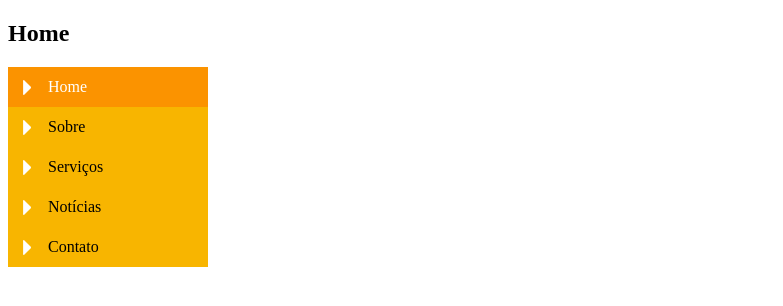
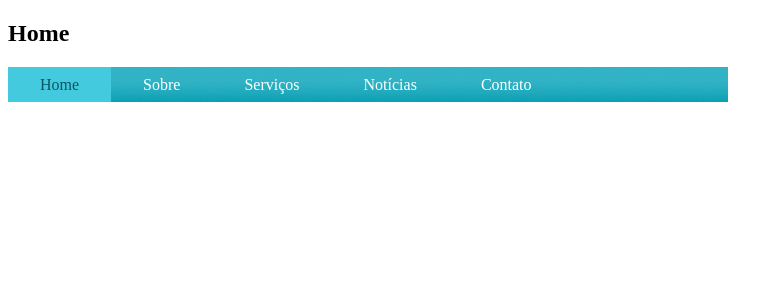
Before and after one commit to marcioliveira/css3-intermadiario-avancado, a plain HTML site: page index.html in a window 1280 px wide. Shown: the whole page, without its empty margins (0-783 px from the left). Drawn offline with Linux system fonts and the light colour scheme.

Commit message:
barra horizontal

```diff
--- a/css/estilo.css
+++ b/css/estilo.css
@@ -102,7 +102,8 @@ li {
 	border: 1px solid red;
 	background: url(../imagens/seta.png) no-repeat left center;
 }
-*/
+
+****Barra de navegacao vertical com marcacao na pagina atual************************
 
 ul {
   margin: 0;
@@ -122,7 +123,7 @@ ul a {
 }
 
 a:hover {
-  background-position: right bottom; /*movimenta a imagem*/
+  background-position: right bottom; /*movimenta a imagem
   background-color: #f99200;
   color: #fff;
 }
@@ -132,7 +133,51 @@ a:hover {
 #servicos #navegacao .servicos a,
 #noticias #navegacao .noticias a,
 #contato #navegacao .contato a {
-  background-position: right bottom; /*movimenta a imagem*/
+  background-position: right bottom; /*movimenta a imagem
   background-color: #f99200;
   color: #fff;
 }
+
+*/
+/**************************************************
+********Barra de navegação horizontal**********/
+
+ul {
+  margin: 0;
+  padding: 0;
+  list-style: none;
+  width: 720px;
+  background: #fff url(../imagens/fundo-horizontal.png) repeat-x;
+  float: left;
+}
+
+ul li {
+  float: left;
+}
+
+ul a {
+  display: block;
+  padding: 0 2em;
+  line-height: 2.2em;
+  text-decoration: none;
+  color: #fff;
+  background: url(../imagens/divisor.png) repeat-y le;
+}
+
+.primeiro {
+  background: none;
+}
+
+ul a:hover {
+  color: #085662;
+  background: #44cade;
+}
+
+#home #navegacao .home a,
+#sobre #navegacao .sobre a,
+#servicos #navegacao .servicos a,
+#noticias #navegacao .noticias a,
+#contato #navegacao .contato a {
+  color: #085662;
+  background: #44cade;
+}
--- a/index.html
+++ b/index.html
@@ -1,7 +1,7 @@
 <!DOCTYPE html>
 <html>
   <head>
-    <title>Navegação vertical</title>
+    <title>Navegação Horizontal</title>
     <meta charset="utf-8" />
 
     <!-- Estilo customizado -->
@@ -10,7 +10,7 @@
   <body id="home">
     <h2>Home</h2>
     <ul id="navegacao">
-      <li class="home"><a href="index.html">Home</a></li>
+      <li class="home primeiro"><a href="index.html">Home</a></li>
       <li class="sobre"><a href="sobre.html">Sobre</a></li>
       <li class="servicos"><a href="servicos.html">Serviços</a></li>
       <li class="noticias"><a href="noticias.html">Notícias</a></li>
```
Also changed, not shown: contato.html (+1 -1 lines), noticias.html (+1 -1 lines), servicos.html (+1 -1 lines), sobre.html (+1 -1 lines), imagens/divisor.png (added), imagens/fundo-horizontal.png (added).
